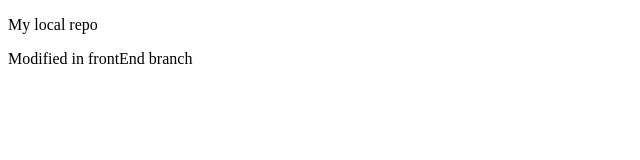
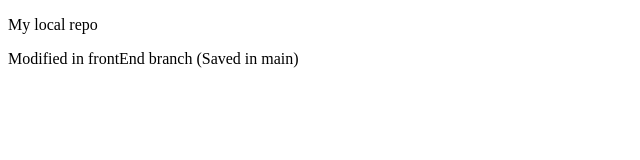
Before and after one commit to PoojithaP61/Local, a plain HTML site: page index.html in a window 1280 px wide. Shown: the whole page, without its empty margins (0-640 px from the left). Drawn offline with Linux system fonts and the light colour scheme.

Commit message:
Changed 2nd line of html

```diff
--- a/index.html
+++ b/index.html
@@ -7,6 +7,6 @@
 </head>
 <body>
     <p>My local repo</p>
-    <p>Modified in frontEnd branch </p>
+    <p>Modified in frontEnd branch (Saved in main)</p>
 </body>
 </html>
```
